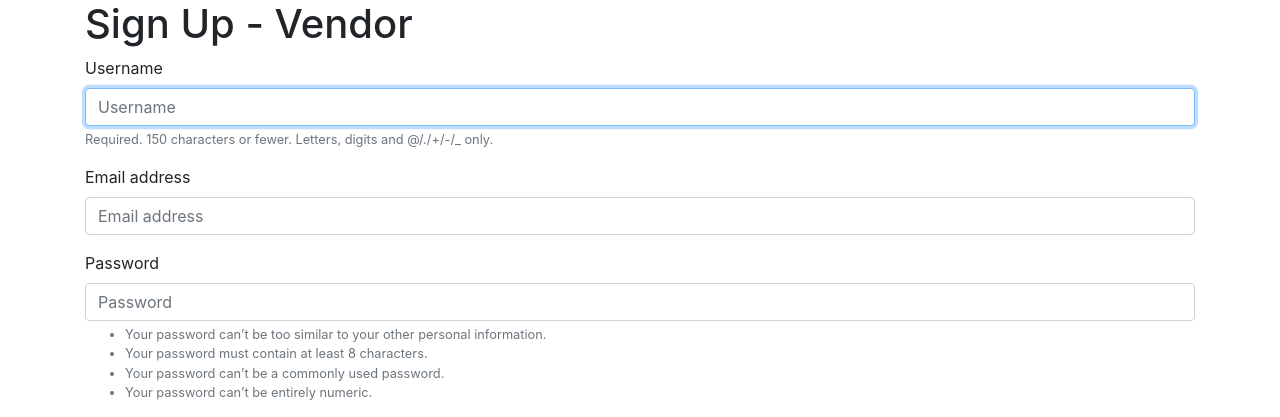
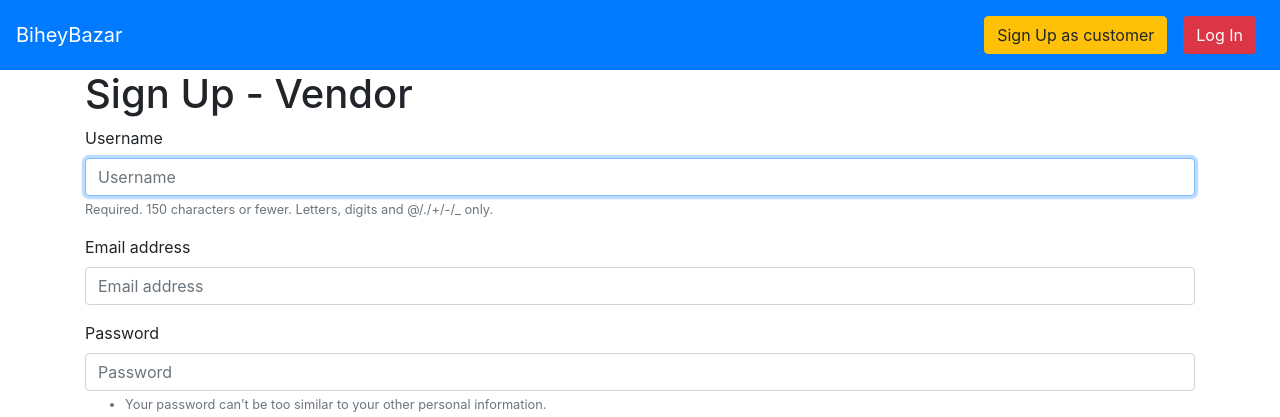
Before and after one commit to adityagoyal222/biheyBazar, a Django app: a page that uses biheybazar/users/templates/users/vendor_signup.html in a window 1280 px wide. Shown: the top 417 px of the page. Run offline with Django 3.2, Linux system fonts and the light colour scheme; some libraries are stand-ins or nearby versions.

Commit message:
created templates

```diff
--- a/biheybazar/biheybazar/urls.py
+++ b/biheybazar/biheybazar/urls.py
@@ -16,9 +16,11 @@ Including another URLconf
 from django.contrib import admin
 from django.urls import path, include
 from django.conf.urls import url
+from . import views
 
 urlpatterns = [
     path('admin/', admin.site.urls),
+    path('',views.HomePage.as_view(),name='home'),
     url(r'^users/', include('users.urls', namespace="users")),
     url(r'^customers/', include('customers.urls', namespace="customers")),
     url(r'^vendors/', include('vendors.urls', namespace="vendors")),
--- /dev/null
+++ b/biheybazar/biheybazar/views.py
@@ -0,0 +1,4 @@
+from django.views.generic import (TemplateView)
+
+class HomePage(TemplateView):
+    template_name='users\index.html'
--- a/biheybazar/customers/urls.py
+++ b/biheybazar/customers/urls.py
@@ -1,6 +1,9 @@
 from django.conf.urls import url
+from . import views
 
 app_name = "customers"
 urlpatterns = [
+    url(r'^questions/', views.Questions.as_view(),name='questions' ),
+
 
 ]
--- a/biheybazar/customers/views.py
+++ b/biheybazar/customers/views.py
@@ -1,3 +1,9 @@
 from django.shortcuts import render
+from django.views.generic import (TemplateView)
+
 
 # Create your views here.
+
+
+class Questions(TemplateView):
+    template_name='customers/questions.html'
--- a/biheybazar/templates/base.html
+++ /dev/null
@@ -1,16 +0,0 @@
-<html lang="en">
-<head>
-    <meta charset="UTF-8">
-    <meta name="viewport" content="width=device-width, initial-scale=1.0">
-    <title>Bihey Bazar</title>
-    <link rel="stylesheet" href="https://stackpath.bootstrapcdn.com/bootstrap/4.5.2/css/bootstrap.min.css" />
-    <link rel="stylesheet" href="https://stackpath.bootstrapcdn.com/font-awesome/4.7.0/css/font-awesome.min.css" />
-</head>
-<body>
-
-    {% block content %}
-
-    {% endblock content %}
-
-</body>
-</html>
--- /dev/null
+++ b/biheybazar/users/templates/users/base.html
@@ -0,0 +1,64 @@
+{% load static  %}
+
+<html lang="en">
+<head>
+    <meta charset="UTF-8">
+    <meta name="viewport" content="width=device-width, initial-scale=1.0">
+    <title>Bihey Bazar</title>
+    <link rel="stylesheet" href="https://stackpath.bootstrapcdn.com/bootstrap/4.5.2/css/bootstrap.min.css" />
+    <link rel="stylesheet" href="https://stackpath.bootstrapcdn.com/font-awesome/4.7.0/css/font-awesome.min.css" />
+</head>
+<body>
+    {# a simple navigaion bar using bootstarp #}
+    <nav class="navbar navbar-expand-sm navbar-dark bg-primary mynav" role="navigation" id="navbar">
+        <div class="navbar-header">
+            <a class='navbar-brand mynav' href="{%url 'home' %}">BiheyBazar</a>
+        </div>
+        <button class="navbar-toggler" type="button" data-toggle="collapse" data-target="#navbarNav" aria-controls="navbarNav" aria-expanded="false" aria-label="Toggle navigation">
+            <span class="navbar-toggler-icon"></span>
+          </button>
+          <div class="collapse navbar-collapse" id="navbarNav">
+            <ul class="navbar-nav ml-auto">
+                {# logical statements to check and display nav elements if user is authenticated i.e account exists #}
+            {% if user.is_authenticated %}
+
+
+                {# logical statement to check if the logged in user is cu8stomer or vendor #}
+
+                {% if user.is_customer %}
+                <li class="list-item "><a href="#" class="nav-link">Customer profile</a></li>
+                {% elif user.is_vendor %}
+                <li class="list-item "><a href="#" class="nav-link">Vendor profile</a></li>
+                {% endif %}
+                <li><a href="{% url 'users:logout' %}" class="nav-link"><button type="button" class="btn btn-warning">Log Out</button></a></li>
+
+            {% else %}
+
+            {# injection of  signup as vendor button from customer_signup.html #}
+            {% block precontent%}
+            {% endblock precontent%}
+
+            {% block altercontent%}
+            {% endblock altercontent%}
+
+            {% block logincontent %}
+            {% endblock logincontent %}
+
+
+            {% endif %}
+
+
+            </ul>
+        </div>
+    </nav>
+
+    {% block content %}
+    {% endblock content %}
+
+
+    {% block body_content %}
+
+    {% endblock body_content %}
+
+</body>
+</html>
--- a/biheybazar/users/templates/users/login.html
+++ b/biheybazar/users/templates/users/login.html
@@ -1,5 +1,9 @@
-{% extends 'base.html' %}
+{% extends 'users/base.html' %}
 {% load bootstrap4 %}
+
+{% block altercontent%}
+    <li><a href="{% url 'users:signup_customer' %}" class="nav-link"><button type="button" class="btn btn-warning">Sign Up</button></a></li>
+{% endblock altercontent%}
 
 {% block title %}
     LMS - Login
--- a/biheybazar/users/templates/users/vendor_signup.html
+++ b/biheybazar/users/templates/users/vendor_signup.html
@@ -1,5 +1,15 @@
-{% extends 'base.html' %}
+{% extends 'users/base.html' %}
 {% load bootstrap4 %}
+
+{% block altercontent%}
+    <li><a href="{% url 'users:signup_customer' %}" class="nav-link"><button type="button" class="btn btn-warning">Sign Up as customer</button></a></li>
+{% endblock altercontent%}
+
+{% block logincontent %}
+    <li><a href="{% url 'users:login' %}" class="nav-link"><button type="button" class="btn btn-danger">Log In</button></a></li>
+{% endblock logincontent %}
+
+
 
 {% block content %}
     <div class="container">
--- a/biheybazar/users/views.py
+++ b/biheybazar/users/views.py
@@ -4,6 +4,7 @@ from django.shortcuts import render, redirect, HttpResponseRedirect
 from django.contrib.auth import login
 from django.urls.base import reverse_lazy
 from django.views.generic import CreateView
+
 
 from .forms import CustomerSignUpForm, VendorSignUpForm, UserVendorForm, UserCustomerForm
 from .models import User
@@ -76,6 +77,8 @@ def customerSignUpView(request):
             'customer_form': CustomerSignUpForm(),
         }
 
+
+
     return render(request, 'users/customer_signup.html', context)
 
 def vendorSignUpView(request):
```
Also changed, not shown: biheybazar/customers/templates/customers/base.html (added, +7 -0 lines), biheybazar/customers/templates/customers/questions.html (added, +7 -0 lines), biheybazar/users/templates/users/customer_signup.html (+9 -3 lines), biheybazar/users/templates/users/index.html (added, +16 -0 lines), biheybazar/vendors/templates/vendors/base.html (added, +7 -0 lines).
